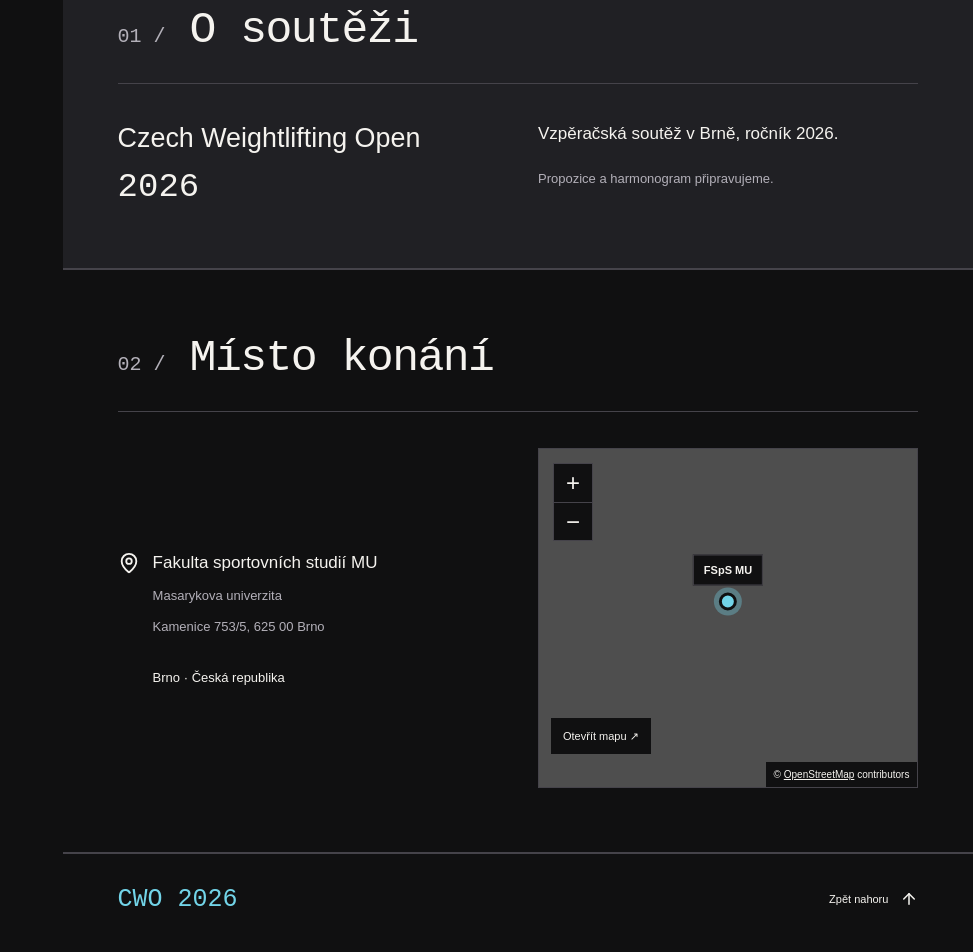
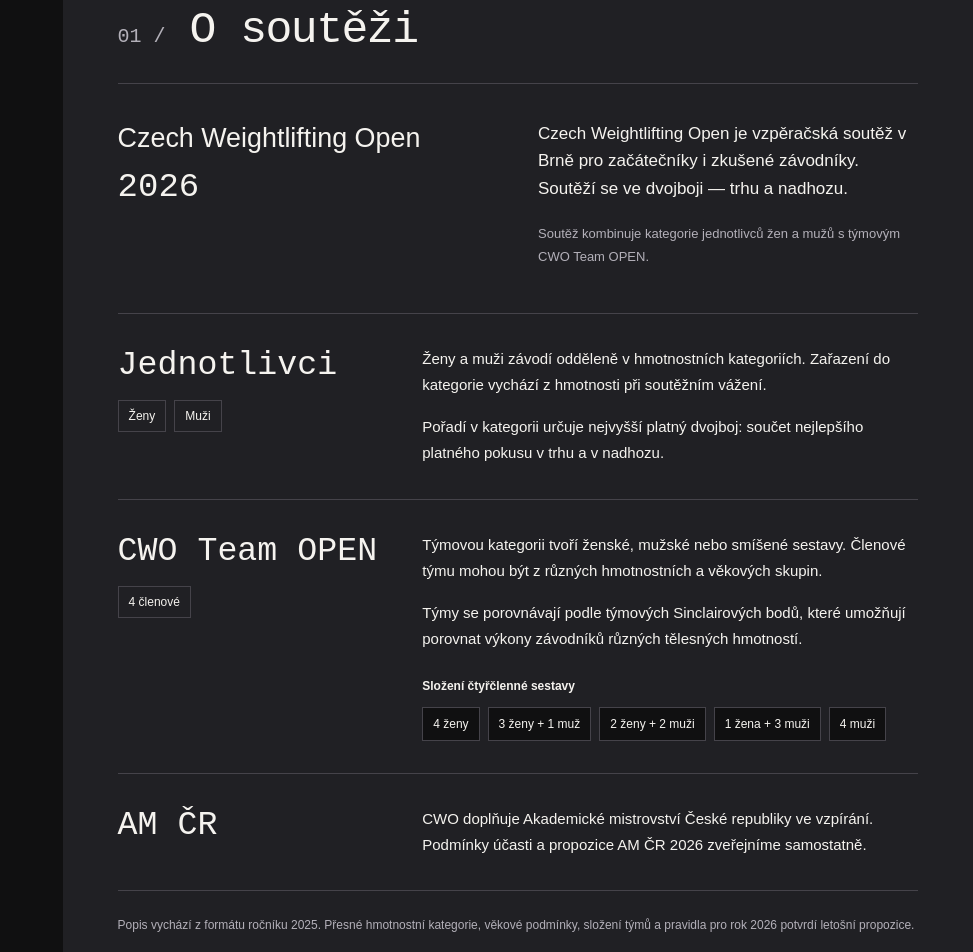
Before and after one commit to czechweightliftingopenadmin-dev/cwo-2026, a React (Vite) app: page / in a window 1280 px wide. Shown: the part 860-1812 px from the top of the page, without its empty margins (307-1280 px from the left). Built offline with nearby package versions, Linux system fonts and the light colour scheme; a web font is replaced by a local one.

Commit message:
Describe individual and team formats and simplify hero footer

```diff
--- a/src/components/About.tsx
+++ b/src/components/About.tsx
@@ -22,10 +22,52 @@
           <span>{event.year}</span>
         </p>
         <div className="about-copy">
-          <p className="lead-copy">{t('about.text', { year: event.year })}</p>
+          <p className="lead-copy">{t('about.text')}</p>
           <p className="muted-copy">{t('about.details')}</p>
         </div>
       </div>
+      <div className="competition-formats">
+        <article className="competition-format" aria-labelledby="individuals-title">
+          <div>
+            <h3 id="individuals-title">{t('about.individuals.title')}</h3>
+            <div className="competition-tags">
+              <span>{t('about.individuals.women')}</span>
+              <span>{t('about.individuals.men')}</span>
+            </div>
+          </div>
+          <div className="competition-copy">
+            <p>{t('about.individuals.description')}</p>
+            <p>{t('about.individuals.scoring')}</p>
+          </div>
+        </article>
+        <article className="competition-format" aria-labelledby="teams-title">
+          <div>
+            <h3 id="teams-title">{t('about.teams.title')}</h3>
+            <div className="competition-tags">
+              <span>{t('about.teams.members')}</span>
+            </div>
+          </div>
+          <div className="competition-copy">
+            <p>{t('about.teams.description')}</p>
+            <p>{t('about.teams.scoring')}</p>
+            <h4>{t('about.teams.compositionTitle')}</h4>
+            <ul className="team-compositions">
+              {(['womenOnly', 'threeWomen', 'balanced', 'threeMen', 'menOnly'] as const).map(
+                (composition) => (
+                  <li key={composition}>{t(`about.teams.${composition}`)}</li>
+                ),
+              )}
+            </ul>
+          </div>
+        </article>
+        <article className="competition-format" aria-labelledby="academic-title">
+          <h3 id="academic-title">{t('about.academic.title')}</h3>
+          <div className="competition-copy">
+            <p>{t('about.academic.description')}</p>
+          </div>
+        </article>
+      </div>
+      <p className="competition-note">{t('about.sourceNote')}</p>
     </section>
   )
 }
--- a/src/components/Hero.tsx
+++ b/src/components/Hero.tsx
@@ -1,4 +1,3 @@
-import { ArrowUpRight } from 'lucide-react'
 import { useTranslation } from 'react-i18next'
 import { event } from '../config/event'
 import { formatEventDates } from '../lib/countdown'
@@ -52,14 +51,7 @@
         </div>
         {event.dates && <Countdown dates={event.dates} />}
       </div>
-      <div className="hero-bottom">
-        <a href="#about" className="hero-cta">
-          <span>{t('hero.cta')}</span>
-          <span className="cta-icon">
-            <ArrowUpRight size={24} aria-hidden="true" />
-          </span>
-        </a>
-      </div>
+      <div className="hero-bottom" aria-hidden="true" />
     </section>
   )
 }
--- a/src/locales/cs.ts
+++ b/src/locales/cs.ts
@@ -22,12 +22,41 @@
     location: 'Brno · Česká republika',
     edition: 'Ročník {{year}}',
     date: 'Termín brzy oznámíme',
-    cta: 'Informace o soutěži',
   },
   about: {
     title: 'O soutěži',
-    text: 'Vzpěračská soutěž v Brně, ročník {{year}}.',
-    details: 'Propozice a harmonogram připravujeme.',
+    text: 'Czech Weightlifting Open je vzpěračská soutěž v Brně pro začátečníky i zkušené závodníky. Soutěží se ve dvojboji — trhu a nadhozu.',
+    details: 'Soutěž kombinuje kategorie jednotlivců žen a mužů s týmovým CWO Team OPEN.',
+    individuals: {
+      title: 'Jednotlivci',
+      women: 'Ženy',
+      men: 'Muži',
+      description:
+        'Ženy a muži závodí odděleně v hmotnostních kategoriích. Zařazení do kategorie vychází z hmotnosti při soutěžním vážení.',
+      scoring:
+        'Pořadí v kategorii určuje nejvyšší platný dvojboj: součet nejlepšího platného pokusu v trhu a v nadhozu.',
+    },
+    teams: {
+      title: 'CWO Team OPEN',
+      members: '4 členové',
+      description:
+        'Týmovou kategorii tvoří ženské, mužské nebo smíšené sestavy. Členové týmu mohou být z různých hmotnostních a věkových skupin.',
+      scoring:
+        'Týmy se porovnávají podle týmových Sinclairových bodů, které umožňují porovnat výkony závodníků různých tělesných hmotností.',
+      compositionTitle: 'Složení čtyřčlenné sestavy',
+      womenOnly: '4 ženy',
+      threeWomen: '3 ženy + 1 muž',
+      balanced: '2 ženy + 2 muži',
+      threeMen: '1 žena + 3 muži',
+      menOnly: '4 muži',
+    },
+    academic: {
+      title: 'AM ČR',
+      description:
+        'CWO doplňuje Akademické mistrovství České republiky ve vzpírání. Podmínky účasti a propozice AM ČR 2026 zveřejníme samostatně.',
+    },
+    sourceNote:
+      'Popis vychází z formátu ročníku 2025. Přesné hmotnostní kategorie, věkové podmínky, složení týmů a pravidla pro rok 2026 potvrdí letošní propozice.',
   },
   countdown: {
     label: 'Do 21. prosince',
--- a/src/locales/en.ts
+++ b/src/locales/en.ts
@@ -26,12 +26,41 @@
     location: 'Brno · Czech Republic',
     edition: '{{year}} edition',
     date: 'Dates coming soon',
-    cta: 'Event information',
   },
   about: {
     title: 'About the event',
-    text: 'Weightlifting competition in Brno, {{year}} edition.',
-    details: 'Event regulations and schedule are being prepared.',
+    text: 'Czech Weightlifting Open is a weightlifting competition in Brno for beginners and experienced lifters. Athletes compete in the snatch and clean & jerk.',
+    details: 'The event combines women’s and men’s individual categories with CWO Team OPEN.',
+    individuals: {
+      title: 'Individuals',
+      women: 'Women',
+      men: 'Men',
+      description:
+        'Women and men compete separately in bodyweight categories. Category allocation is based on bodyweight at the competition weigh-in.',
+      scoring:
+        'Placings are determined by the highest valid total: the sum of the best successful snatch and clean & jerk.',
+    },
+    teams: {
+      title: 'CWO Team OPEN',
+      members: '4 members',
+      description:
+        'Teams can be women’s, men’s or mixed. Members may come from different bodyweight and age groups.',
+      scoring:
+        'Teams are ranked by their team Sinclair points, which allow performances at different bodyweights to be compared.',
+      compositionTitle: 'Four-member line-ups',
+      womenOnly: '4 women',
+      threeWomen: '3 women + 1 man',
+      balanced: '2 women + 2 men',
+      threeMen: '1 woman + 3 men',
+      menOnly: '4 men',
+    },
+    academic: {
+      title: 'AM ČR',
+      description:
+        'CWO is accompanied by the Czech Academic Weightlifting Championships. Eligibility requirements and the 2026 event regulations will be published separately.',
+    },
+    sourceNote:
+      'This description is based on the 2025 format. Exact bodyweight categories, age requirements, team composition and rules for 2026 will be confirmed in this year’s event regulations.',
   },
   countdown: {
     label: 'Until 21 December',
--- a/src/styles.css
+++ b/src/styles.css
@@ -523,27 +523,6 @@
   font: 500 clamp(32px, 5.3cqw, 58px)/1.1 var(--font-display);
   margin: 0;
 }
-.hero-cta {
-  display: flex;
-  gap: 20px;
-  align-items: center;
-  font-size: 12px;
-  white-space: nowrap;
-}
-.cta-icon {
-  display: flex;
-  width: 54px;
-  height: 54px;
-  justify-content: center;
-  align-items: center;
-  border-radius: 50%;
-  background: #b2dd80;
-  color: #202c19;
-  transition: transform var(--duration);
-}
-.hero-cta:hover .cta-icon {
-  transform: rotate(45deg);
-}
 
 /* Section headers and full-width backgrounds make each boundary explicit. */
 .content-section {
@@ -604,6 +583,66 @@
 }
 .about-copy > .muted-copy {
   margin: 20px 0 0;
+}
+.competition-formats {
+  margin-top: 44px;
+}
+.competition-format {
+  display: grid;
+  grid-template-columns: minmax(0, 0.8fr) minmax(0, 1.5fr);
+  gap: 40px;
+  padding: 32px 0;
+  border-top: 1px solid var(--line);
+}
+.competition-format h3 {
+  margin: 0;
+  font: 450 clamp(26px, 2.6vw, 36px)/1.15 var(--font-display);
+}
+.competition-tags {
+  display: flex;
+  flex-wrap: wrap;
+  gap: 8px;
+  margin-top: 16px;
+}
+.competition-tags span {
+  padding: 6px 10px;
+  border: 1px solid var(--line);
+  font-size: 12px;
+}
+.competition-copy p {
+  margin: 0;
+  font-size: 15px;
+  line-height: 1.75;
+}
+.competition-copy p + p {
+  margin-top: 16px;
+}
+.competition-copy h4 {
+  margin: 24px 0 12px;
+  font-size: 12px;
+  font-weight: 600;
+}
+.team-compositions {
+  display: flex;
+  flex-wrap: wrap;
+  gap: 8px;
+  padding: 0;
+  margin: 0;
+  list-style: none;
+}
+.team-compositions li {
+  padding: 7px 10px;
+  background: var(--surface);
+  border: 1px solid var(--line);
+  font-size: 12px;
+}
+.competition-note {
+  margin: 0;
+  padding-top: 24px;
+  border-top: 1px solid var(--line);
+  color: var(--muted);
+  font-size: 12px;
+  line-height: 1.7;
 }
 .venue-layout {
   display: grid;
@@ -816,12 +855,9 @@
     align-items: flex-start;
     flex-direction: column;
   }
-  .hero-cta {
-    width: 100%;
-    justify-content: space-between;
-  }
   .about-layout,
-  .venue-layout {
+  .venue-layout,
+  .competition-format {
     grid-template-columns: 1fr;
   }
 }
@@ -928,15 +964,6 @@
   .date-announcement p {
     font-size: clamp(28px, 7cqw, 38px);
   }
-  .hero-cta {
-    justify-content: space-between;
-    margin-top: 0;
-    font-size: 11px;
-  }
-  .cta-icon {
-    width: 44px;
-    height: 44px;
-  }
   .content-section {
     padding: 40px 24px;
   }
@@ -952,7 +979,8 @@
     font-size: clamp(26px, 5.5vw, 40px);
   }
   .about-layout,
-  .venue-layout {
+  .venue-layout,
+  .competition-format {
     grid-template-columns: 1fr;
     gap: 28px;
   }
```
